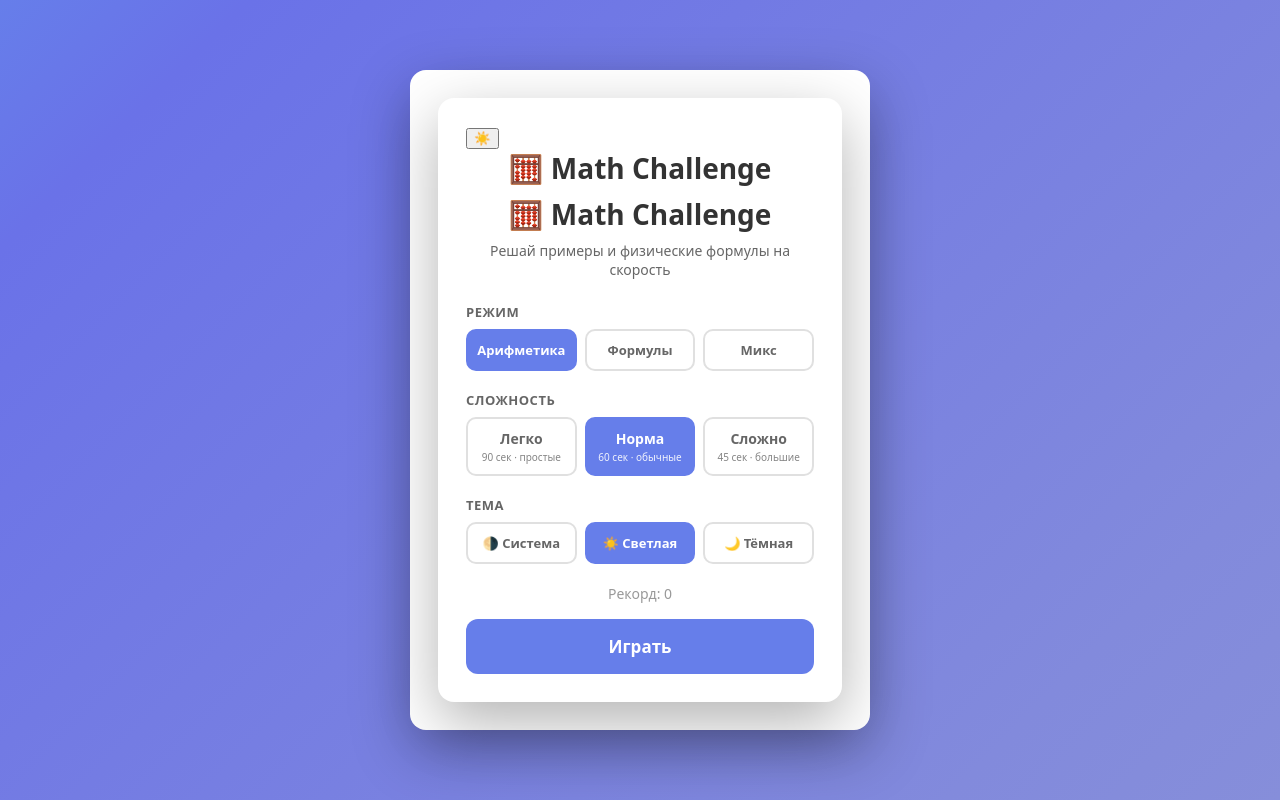
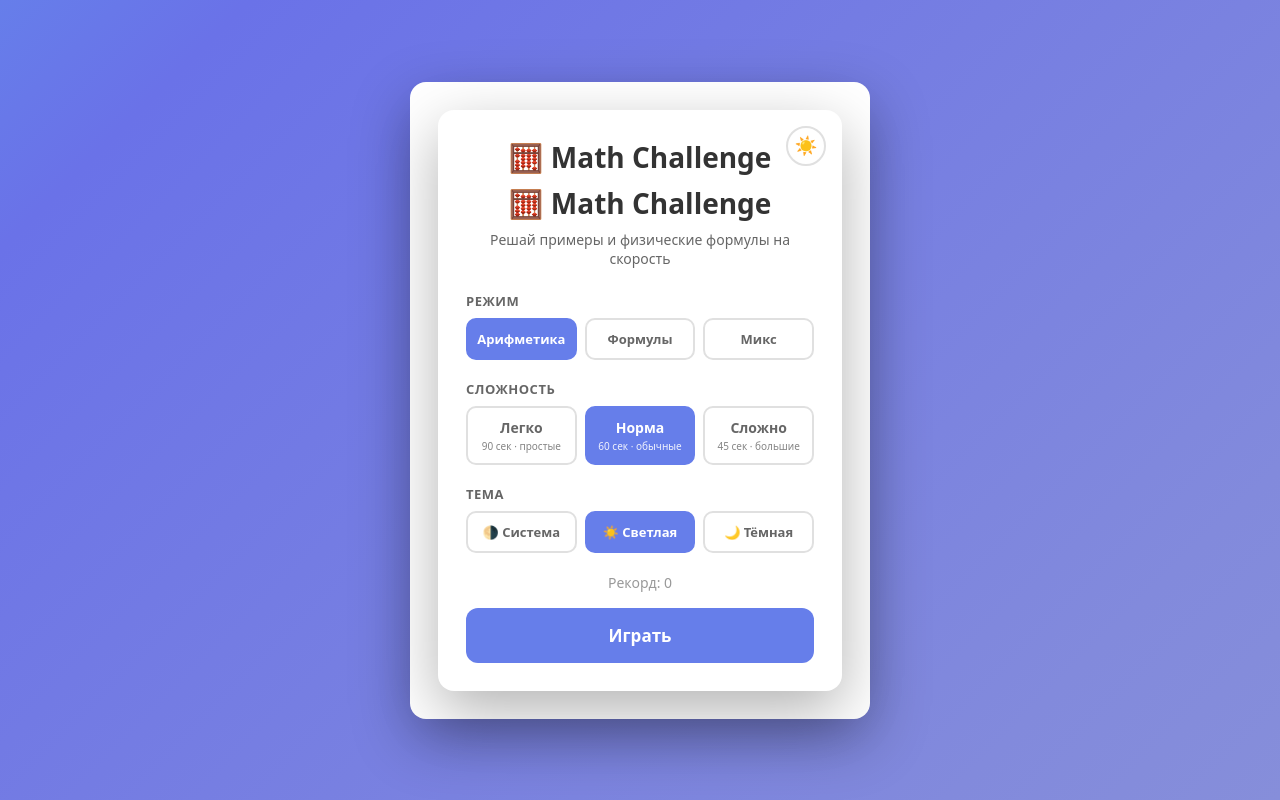
Before and after one commit to limbho/math-game, a plain HTML site: page index.html in a window 1280 px wide. Drawn offline with nearby package versions, Linux system fonts and the light colour scheme.

Commit message:
style.css

```diff
--- a/style.css
+++ b/style.css
@@ -51,6 +51,35 @@ body {
 .play-btn { width: 100%; padding: 16px; font-size: 17px; font-weight: 700; background: var(--accent); color: white; border: none; border-radius: 12px; cursor: pointer; transition: 0.2s; font-family: inherit; }
 .play-btn:hover { background: var(--accent-hover); transform: translateY(-1px); }
 .play-btn:active { transform: translateY(0); }
+.menu-card {
+  position: relative; /* Чтобы кнопка позиционировалась относительно карточки */
+  /* ... остальные стили ... */
+}
+
+.theme-toggle-btn {
+  position: absolute;
+  top: 16px;
+  right: 16px;
+  width: 40px;
+  height: 40px;
+  border-radius: 50%;
+  border: 2px solid var(--border);
+  background: var(--answer-bg);
+  color: var(--text);
+  font-size: 18px;
+  cursor: pointer;
+  display: flex;
+  align-items: center;
+  justify-content: center;
+  transition: 0.2s;
+  padding: 0;
+}
+
+.theme-toggle-btn:hover {
+  border-color: var(--accent);
+  background: var(--accent);
+  color: white;
+}
 
 /* ИГРА */
 .stats { display: flex; justify-content: space-between; align-items: center; color: var(--text-muted); margin-bottom: 12px; font-size: 15px; gap: 8px; }
```
